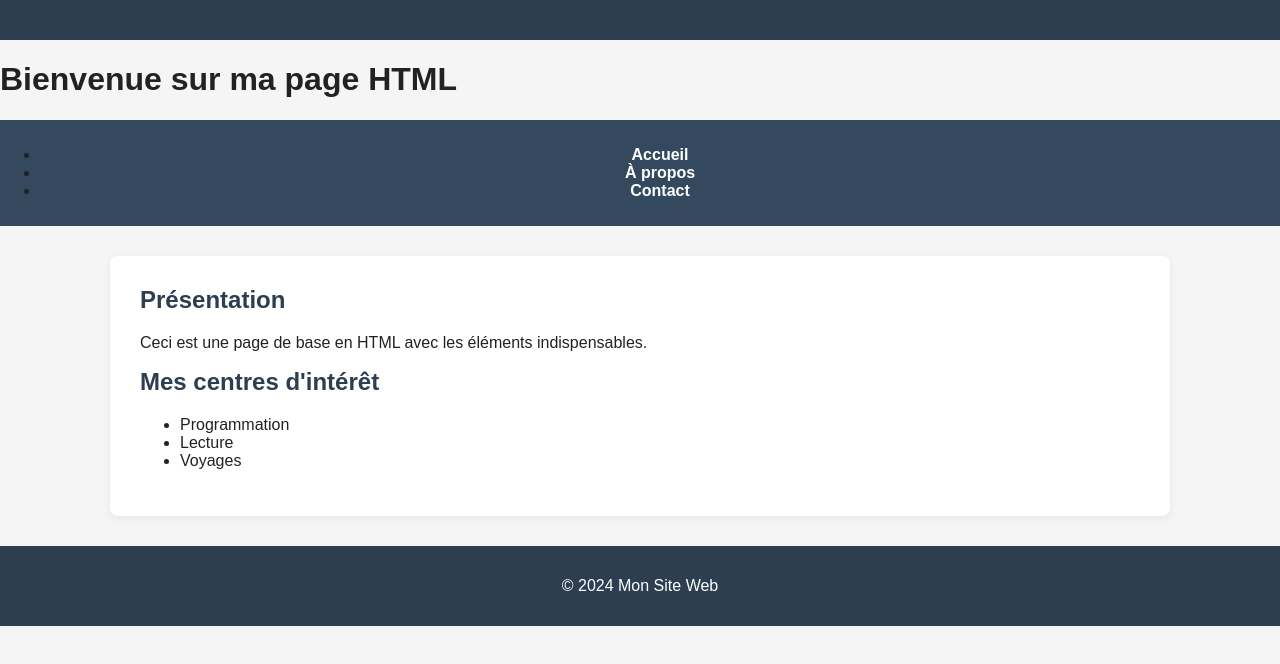
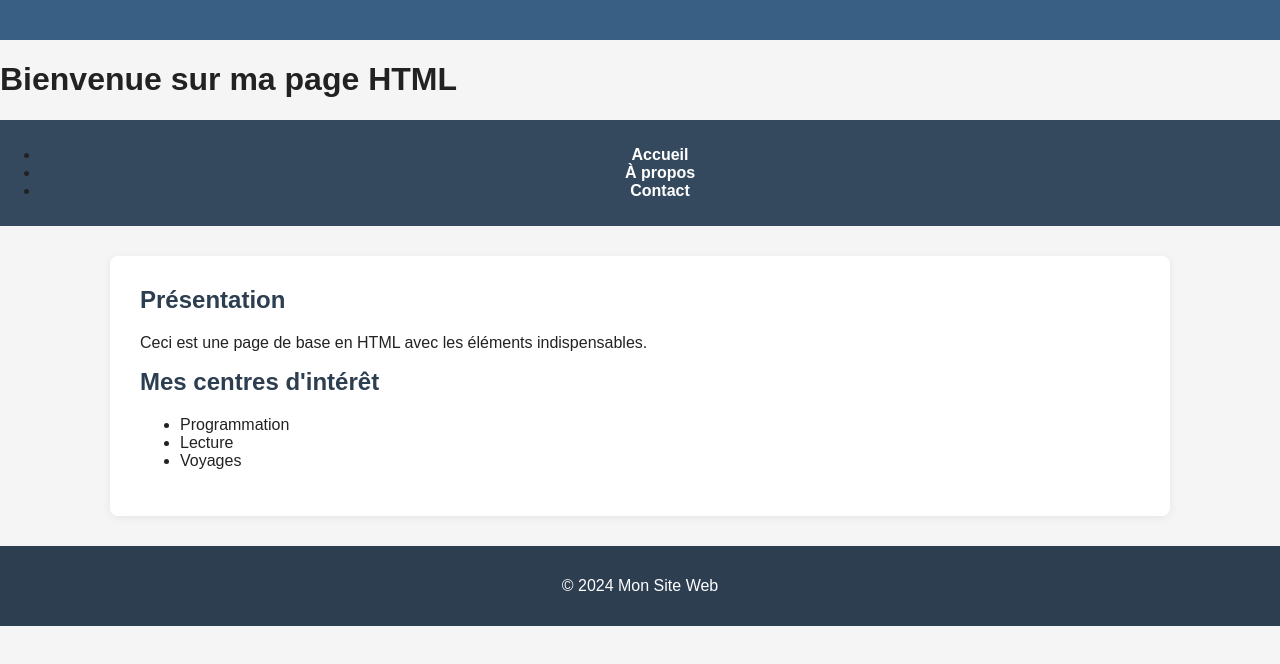
Before and after one commit to Es2290/OpenclassroomProject, a plain HTML site: page Index.html in a window 1280 px wide. Drawn offline with Linux system fonts and the light colour scheme.

Commit message:
Modification

```diff
--- a/style.css
+++ b/style.css
@@ -9,7 +9,7 @@ body {
 
 /* Header */
 header {
-    background: #2c3e50;
+    background: #395f85;
     color: #fff;
     padding: 20px 0;
     text-align: center;
```
